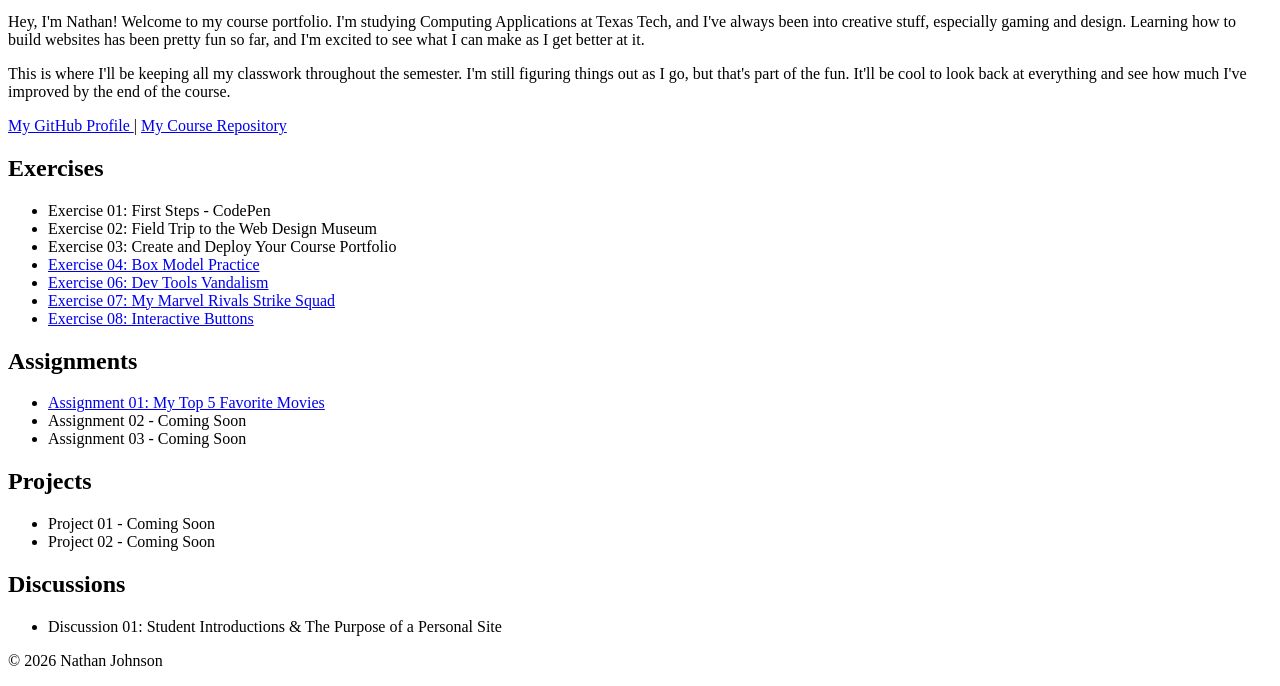
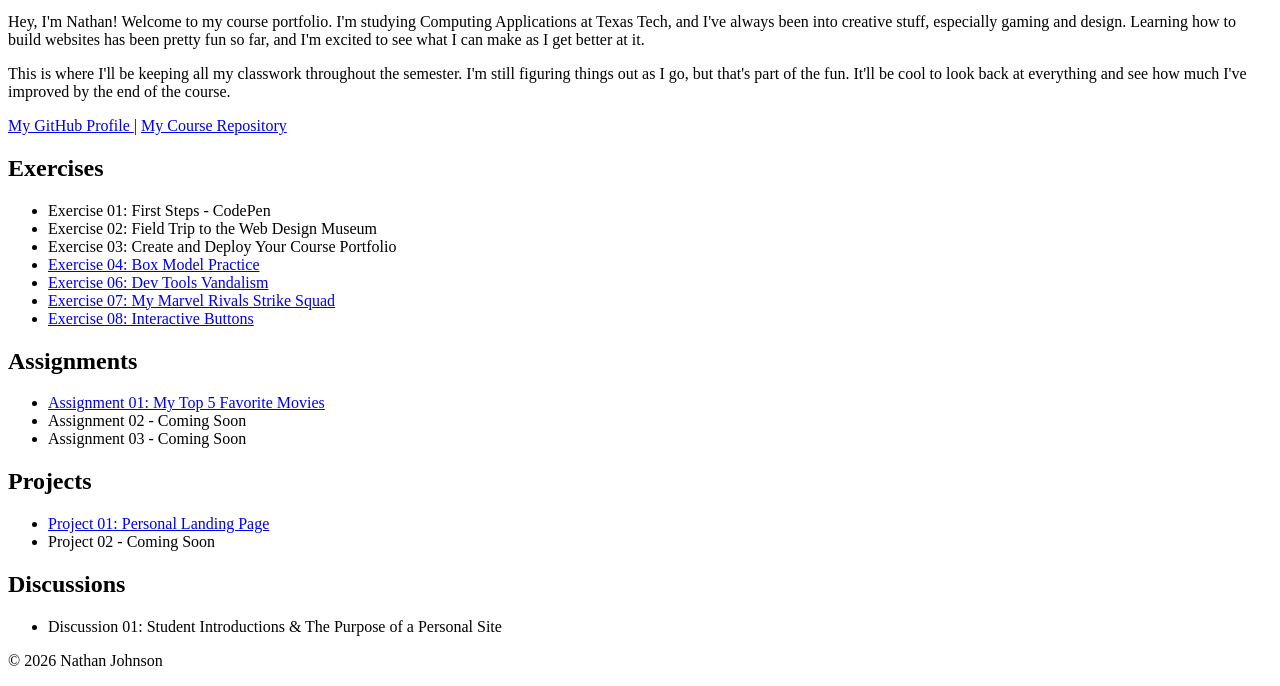
Before and after one commit to natekayne/cmpa-3304-course-portfolio, a plain HTML site: page index.html in a window 1280 px wide. Shown: the part 148-834 px from the top of the page. Drawn offline with Linux system fonts and the light colour scheme.

Commit message:
Add Project 01 link to Course Homepage

```diff
--- a/index.html
+++ b/index.html
@@ -93,7 +93,11 @@
         <section>
             <h2>Projects</h2>
             <ul>
-                <li>Project 01 - Coming Soon</li>
+                <li>
+                    <a href="project-01/index.html">
+                        Project 01: Personal Landing Page
+                    </a>
+                </li>
                 <li>Project 02 - Coming Soon</li>
             </ul>
         </section>
```
